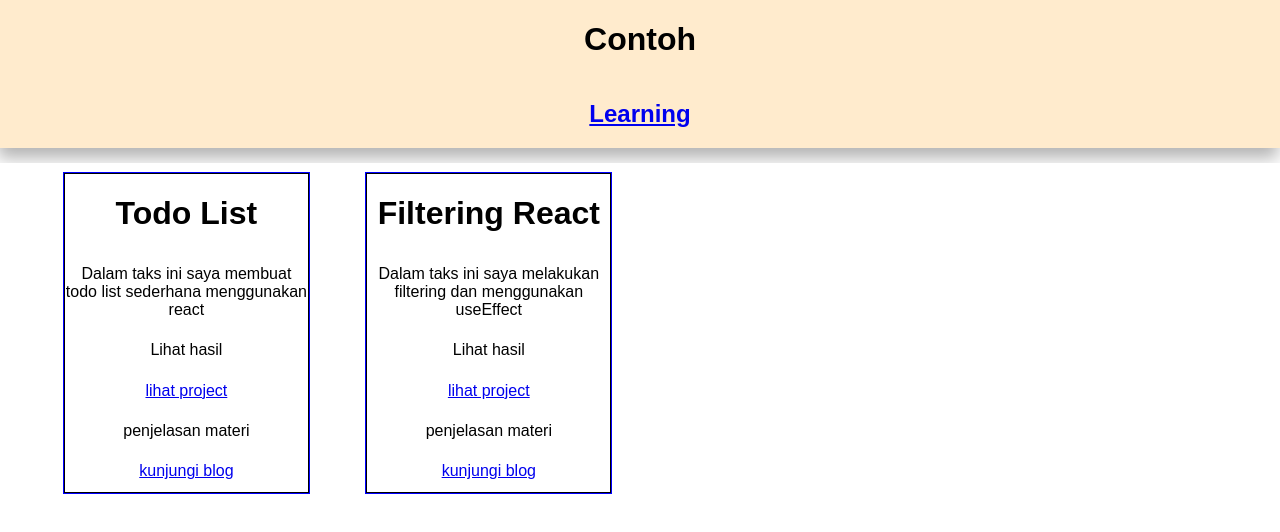
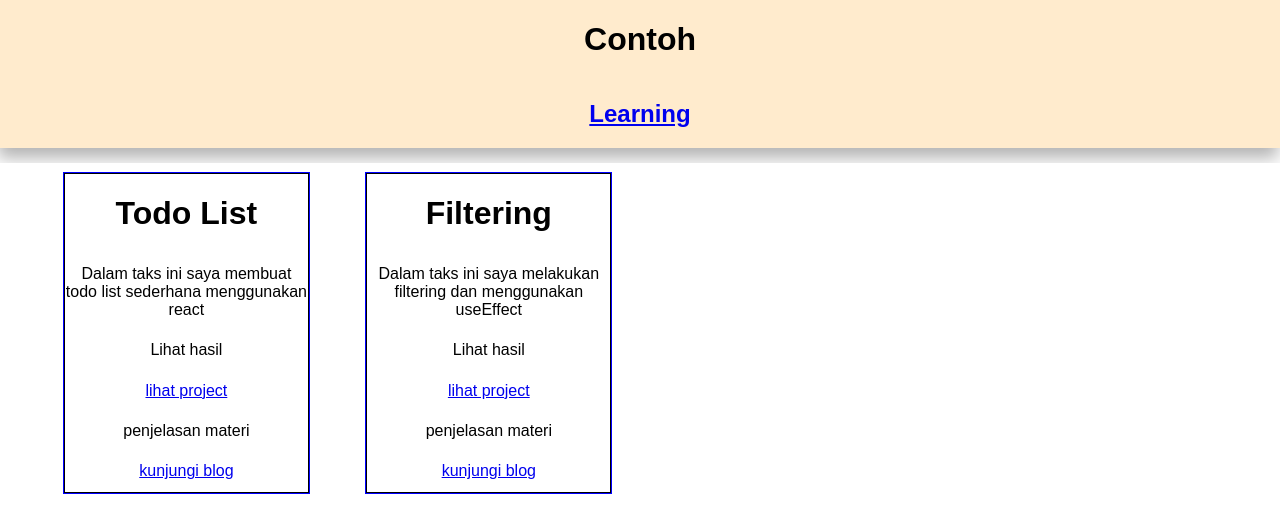
Before and after one commit to zenahmad06/porto, a React (Vite) app: page /#/ in a window 1280 px wide. Shown: the top 532 px of the page. Built offline with nearby package versions, Linux system fonts and the light colour scheme.

Commit message:
update #2

```diff
--- a/src/data/materi-todo.js
+++ b/src/data/materi-todo.js
@@ -7,7 +7,7 @@ export const materiTodo ={
     }
 }
 export const materiFilter ={
-    title:"Filtering React",
+    title:"Filtering",
     content:"Dalam taks ini saya melakukan filtering dan menggunakan useEffect",
     link:{
         project:"https://zenahmad06.github.io/all-project/filtering-task/",
```
